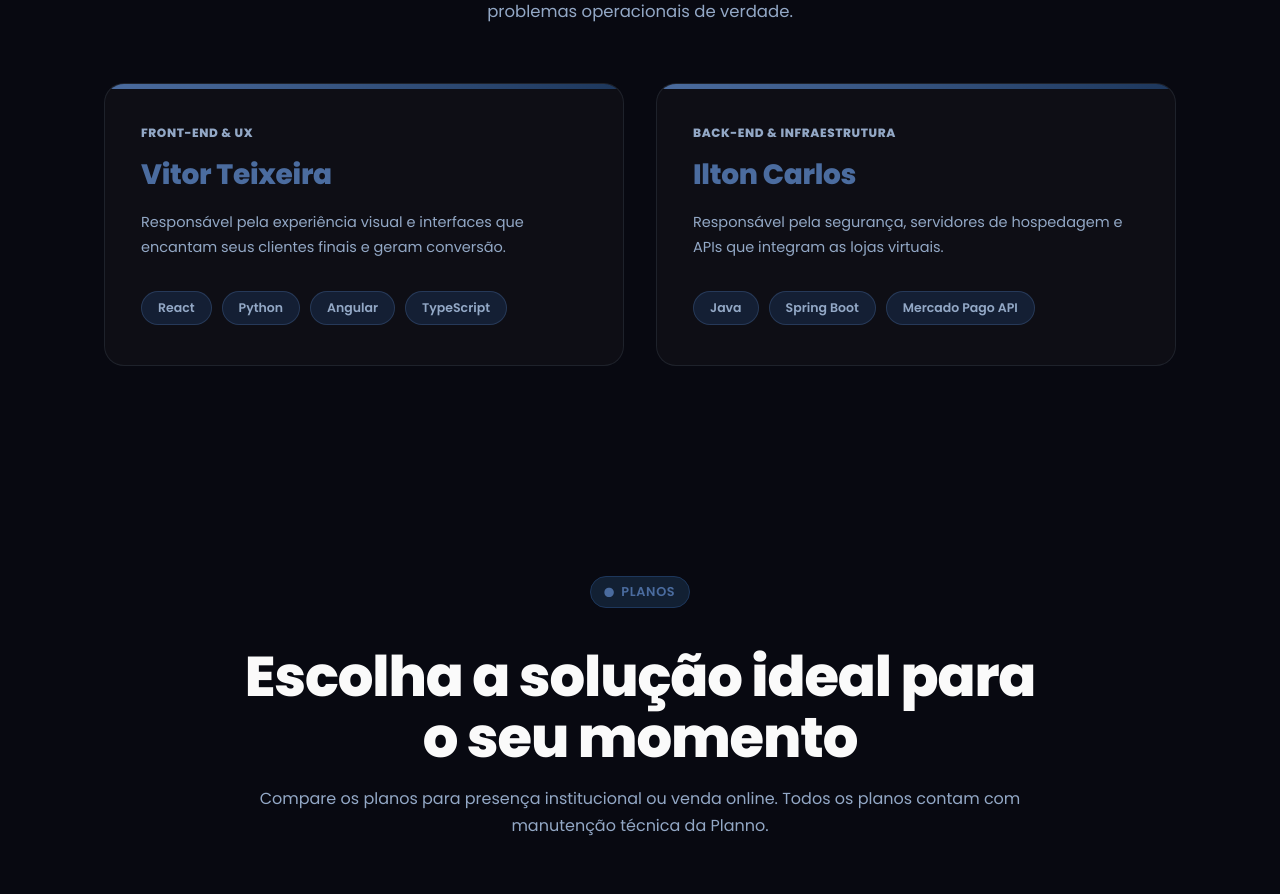
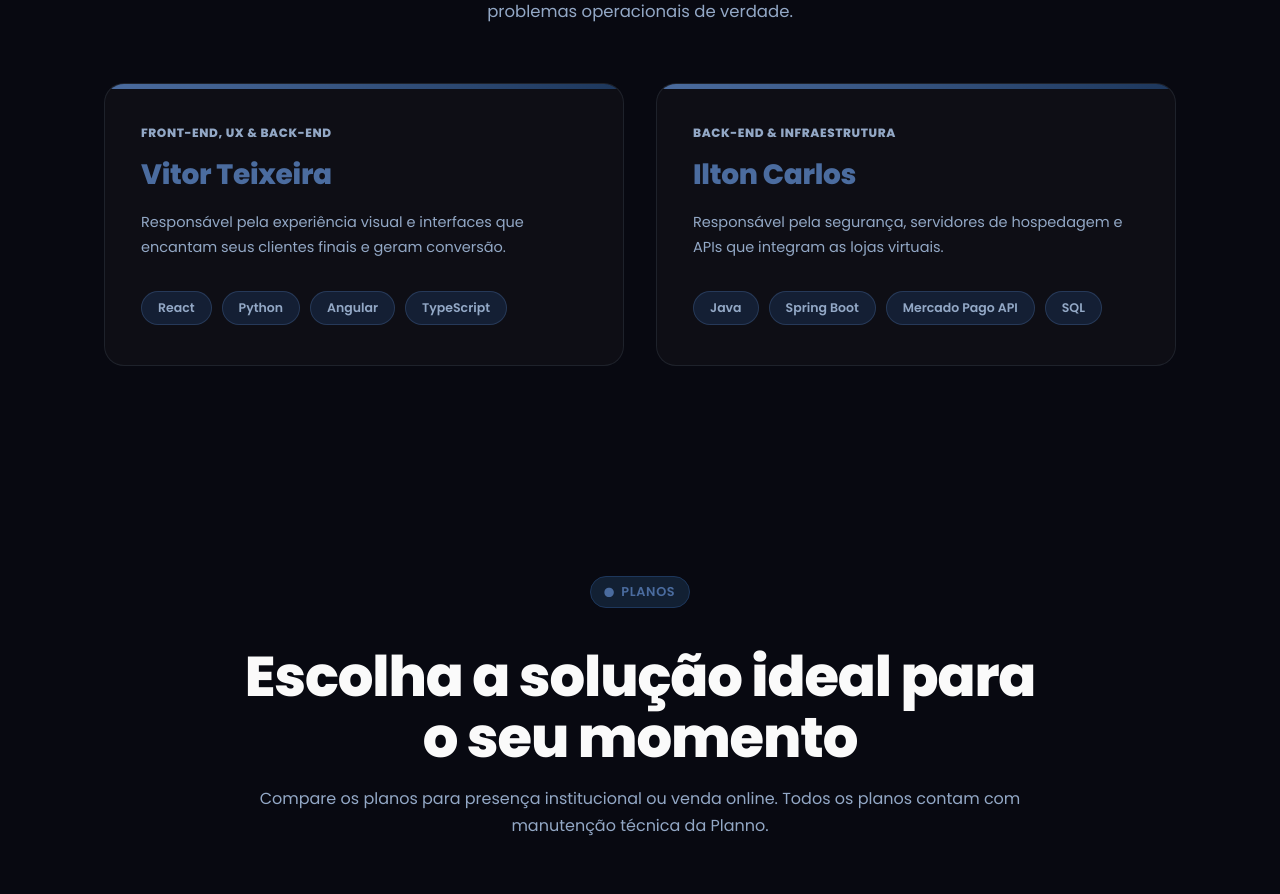
Before and after one commit to plannocorp/planno-site, a React (Vite) app: page / in a window 1280 px wide. Shown: the part 3400-4294 px from the top of the page. Built offline with nearby package versions, Linux system fonts and the light colour scheme; a web font is replaced by a local one.

Commit message:
refactor: scroll config and equipe content

```diff
--- a/src/index.css
+++ b/src/index.css
@@ -39,11 +39,11 @@ button, input, textarea, select {
 
 ::-webkit-scrollbar {
   background-color: var(--black-background);
-  width: 10px;
+  width: 4px;
 }
 
 ::-webkit-scrollbar-thumb {
-  background-color: var(--mainblue);
+  background-color: rgba(255, 255, 255, 0.5);
   border-radius: 20px;
 }
 
--- a/src/pages/equipe/equipe.tsx
+++ b/src/pages/equipe/equipe.tsx
@@ -10,7 +10,7 @@ interface Member {
 
 const members: Member[] = [
   {
-    role: 'Front-End & UX',
+    role: 'Front-End, UX & Back-end',
     name: 'Vitor Teixeira',
     bio: 'Responsável pela experiência visual e interfaces que encantam seus clientes finais e geram conversão.',
     tags: ['React', 'Python', 'Angular', 'TypeScript'],
@@ -19,7 +19,7 @@ const members: Member[] = [
     role: 'Back-End & Infraestrutura',
     name: 'Ilton Carlos',
     bio: 'Responsável pela segurança, servidores de hospedagem e APIs que integram as lojas virtuais.',
-    tags: ['Java', 'Spring Boot', 'Mercado Pago API'],
+    tags: ['Java', 'Spring Boot', 'Mercado Pago API', 'SQL'],
   },
 ];
 
```
